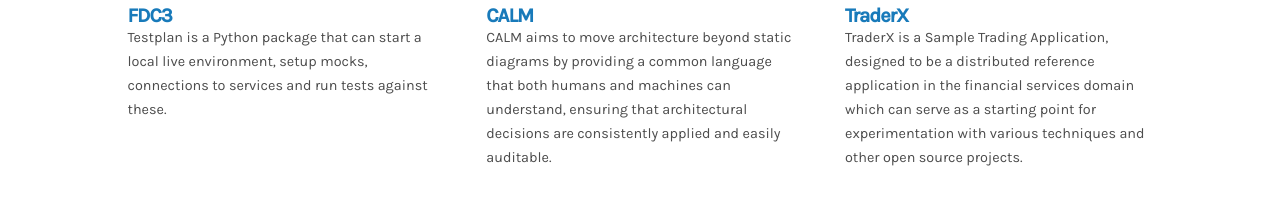
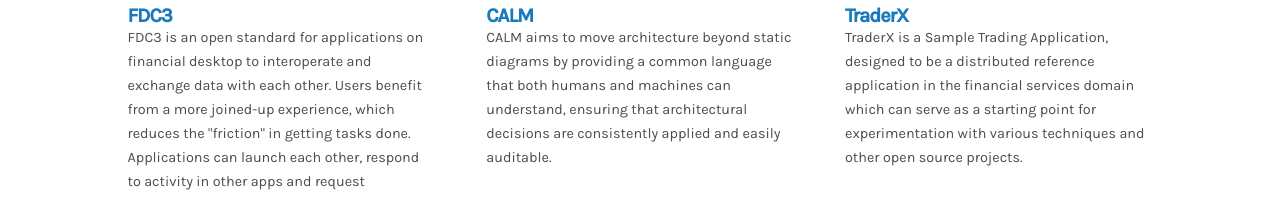
Before and after one commit to morganstanley/morganstanley.github.io, a Gatsby site in the folder site/: page /featured-projects/ in a window 1280 px wide. Shown: the part 540-738 px from the top of the page. Built offline with nearby package versions, Linux system fonts and the light colour scheme; Gatsby itself is replaced by a stand-in of ours; a web font is replaced by a local one.

Commit message:
Update FDC3 description

```diff
--- a/site/content/featured-projects.mdx
+++ b/site/content/featured-projects.mdx
@@ -10,8 +10,11 @@
       title="FDC3"
       image="./images/fdc3.png"
     >
-      Testplan is a Python package that can start a local live environment,
-      setup mocks, connections to services and run tests against these.
+      FDC3 is an open standard for applications on financial desktop to
+      interoperate and exchange data with each other. Users benefit from a more
+      joined-up experience, which reduces the "friction" in getting tasks done.
+      Applications can launch each other, respond to activity in other apps and
+      request functionality from each other.
     </Card>
     <Card link="https://calm.finos.org/" title="CALM" image="./images/CALM.png">
       CALM aims to move architecture beyond static diagrams by providing a
```
